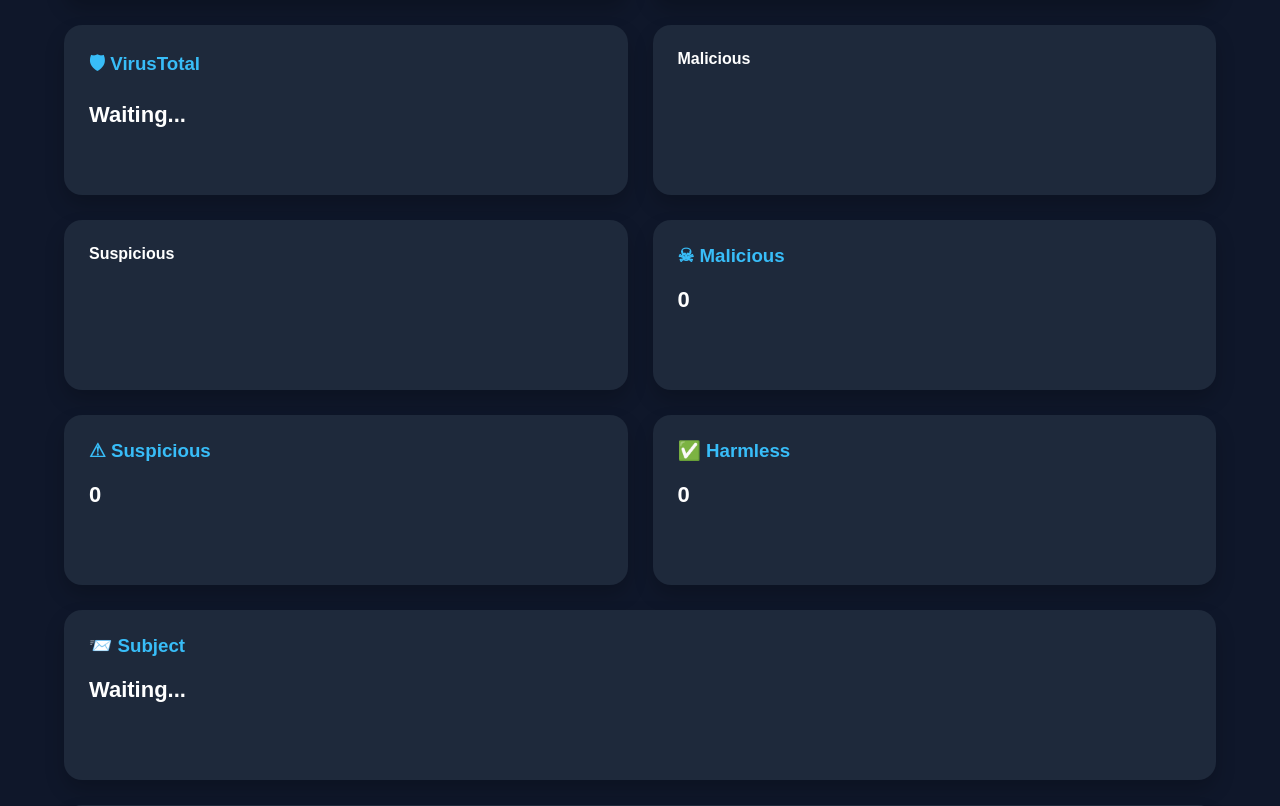
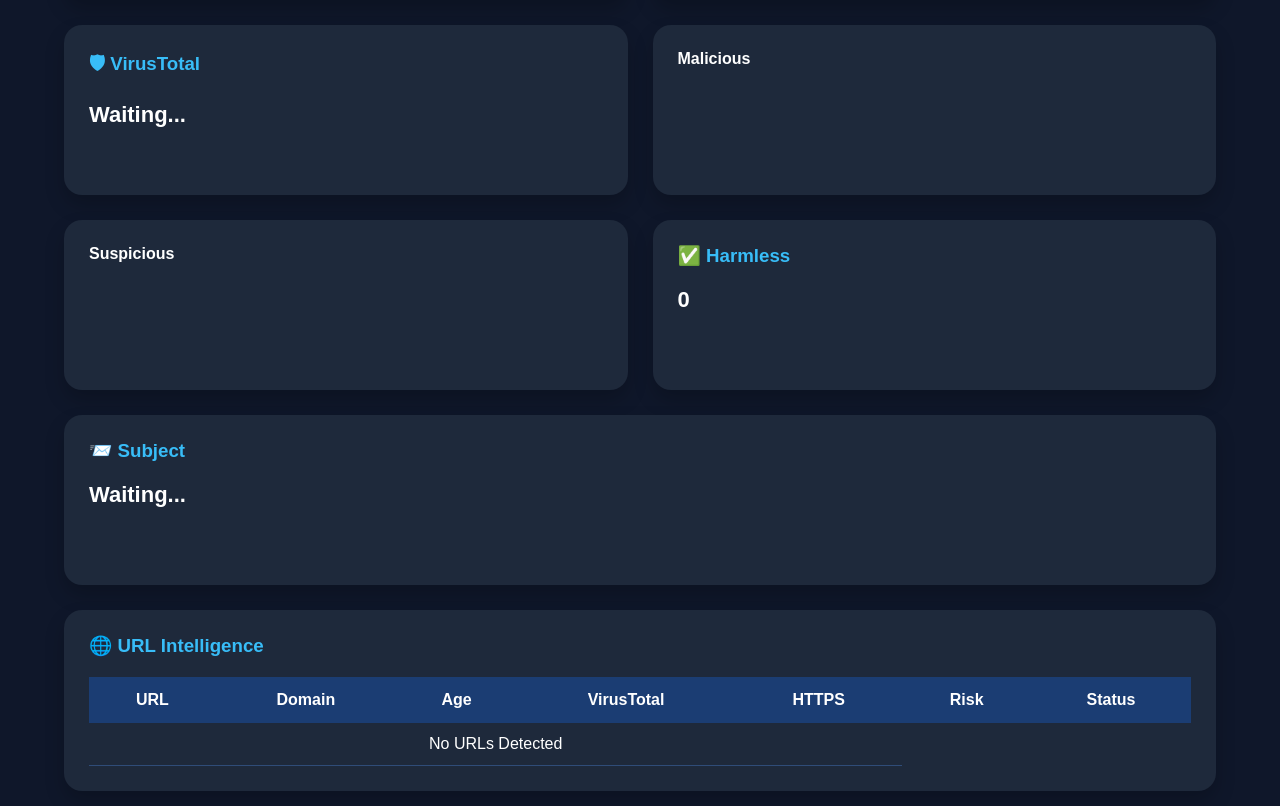
Before and after one commit to suryakadam17/phishguard-ai, a Flask app: page / in a window 1280 px wide. Shown: the part 2352-3158 px from the top of the page. Run offline with Flask 3, Linux system fonts and the light colour scheme.

Commit message:
Update index.html

```diff
--- a/templates/index.html
+++ b/templates/index.html
@@ -441,45 +441,7 @@ Waiting...
 </div>
 
 
-<div class="card">
 
-<h3>☠ Malicious</h3>
-
-<p>
-
-{% if results %}
-
-{{ results.VT_Malicious }}
-
-{% else %}
-
-0
-
-{% endif %}
-
-</p>
-
-</div>
-
-<div class="card">
-
-<h3>⚠ Suspicious</h3>
-
-<p>
-
-{% if results %}
-
-{{ results.VT_Suspicious }}
-
-{% else %}
-
-0
-
-{% endif %}
-
-</p>
-
-</div>
 
 <div class="card">
 
```
